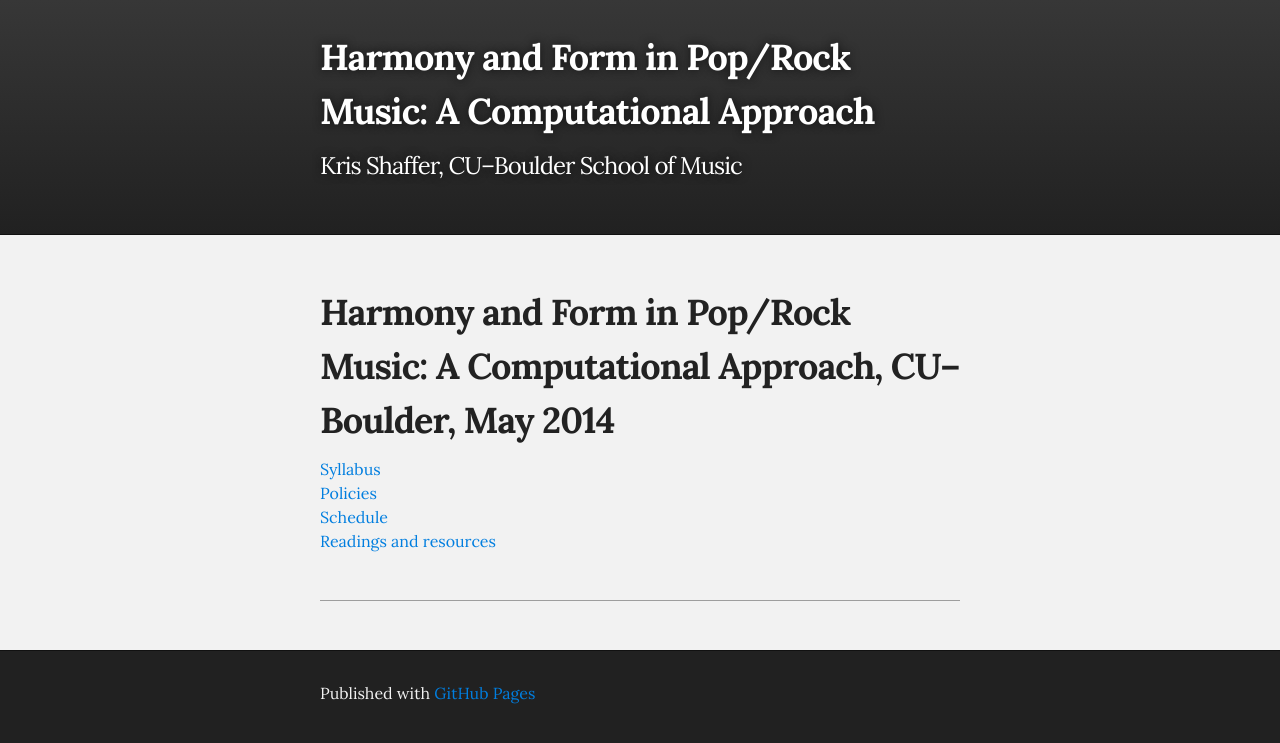
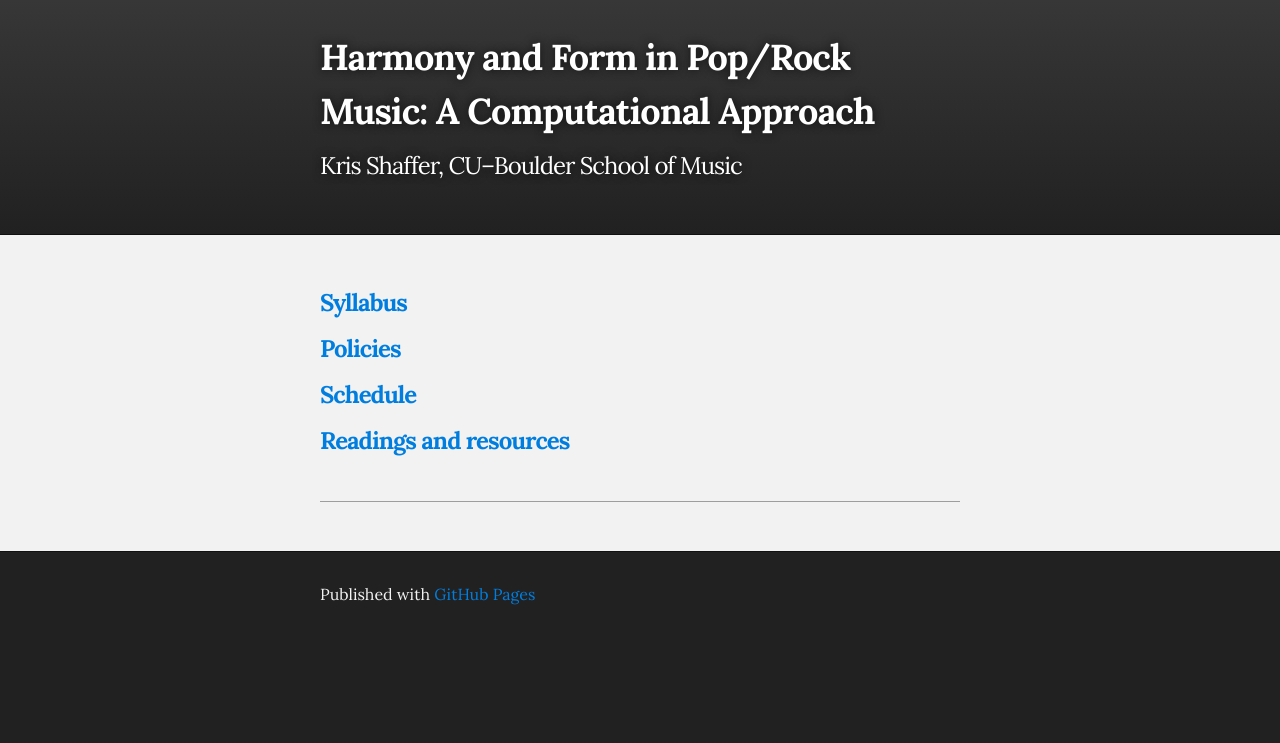
Before and after one commit to kshaffer/corpusmusic, a Jekyll site: the page built from index.md, in a window 1280 px wide. Shown: the top 743 px of the page. Built offline with Jekyll 4.4.1, drawn with Linux system fonts in a browser that asks for light colours; Markdown is read by kramdown in place of the engine named in the settings; part of the change alters nothing that is shown.

```diff
--- a/index.md
+++ b/index.md
@@ -4,15 +4,10 @@ title: Harmony and Form in Pop/Rock Music&#58; A Computational Approach, CU–Bo
 author: Kris Shaffer
 ---
 
-# {{ page.title }} #
-<!--
-Please take the following survey before the course begins, so I can plan accordingly.
+### [Syllabus](syllabus.html) ###
 
-<iframe src="https://docs.google.com/a/colorado.edu/forms/d/1RJhSCZf3e6_k-qCeoxbTc_NRV13fw45ZFpdZmUfs9uo/viewform?embedded=true" width="600" height="500" frameborder="0" marginheight="0" marginwidth="0">Loading...</iframe>
+### [Policies](policies.html) ###
 
-## Administrative ##
--->
-[Syllabus](syllabus.html)
-[Policies](policies.html)
-[Schedule](schedule.html)
-[Readings and resources](readings.html)
+### [Schedule](schedule.html) ###
+
+### [Readings and resources](readings.html) ###
```
